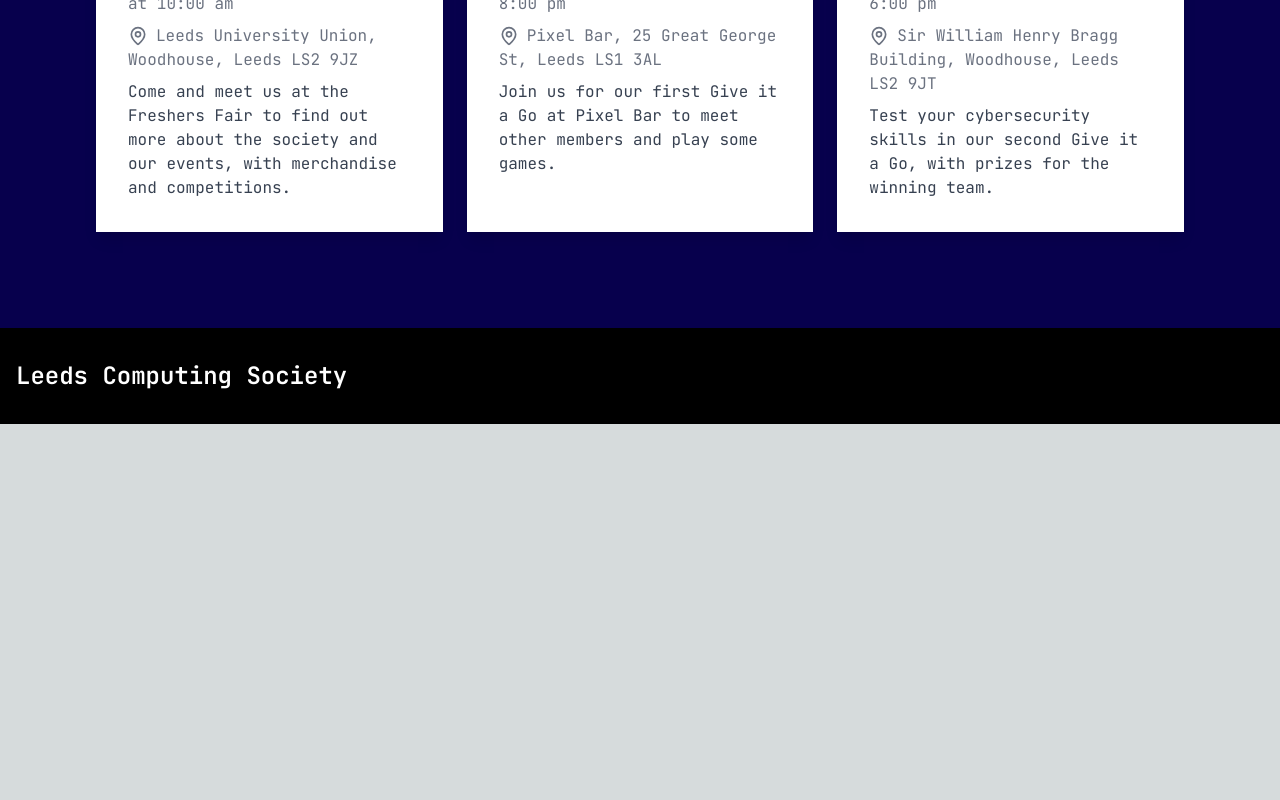
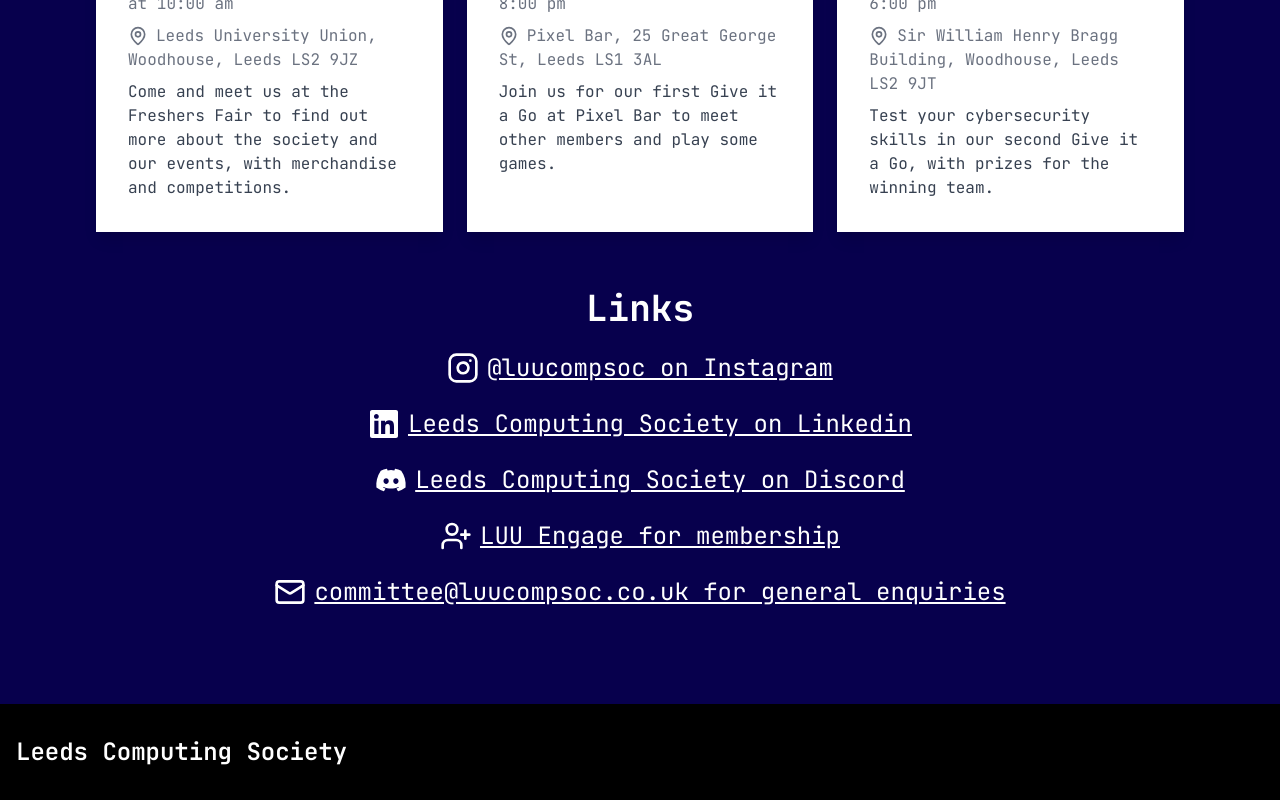
Before and after one commit to mirandamaygough/compsoc-website, a Next.js app: page / in a window 1280 px wide. Shown: the part 1413-2213 px from the top of the page. Before the commit the page ends 1837 px from the top, so only its background shows below. Built offline with nearby package versions, Linux system fonts and the light colour scheme.

Commit message:
added links

```diff
--- a/app/contact/page.tsx
+++ b/app/contact/page.tsx
@@ -9,15 +9,48 @@
     const [company, setCompany] = useState('');
     const [message, setMessage] = useState('');
 
-    const handleSubmit = (e: React.FormEvent) => {
+    const [errorMessage, setErrorMessage] = useState('');
+    const [successMessage, setSuccessMessage] = useState('');
+
+    const handleSubmit = async(e: React.FormEvent) => {
         e.preventDefault();
-        // Handle form submission logic here
+
+        if (!name || !email || !company || !message) {
+            setSuccessMessage('');
+            setErrorMessage('Please fill in all fields.');
+            return;
+        }
+
+        const emailRegex = /^[^\s@]+@[^\s@]+\.[^\s@]+$/;
+        if (!emailRegex.test(email)) {
+            setSuccessMessage('');
+            setErrorMessage('Please enter a valid email address.');
+            return;
+        }
+
+        const response = await fetch('/api/submit', {
+            method: 'POST',
+            headers: {
+              'Content-Type': 'application/json',
+            },
+            body: JSON.stringify({ name, email, company, message }),
+          });
+
+          if (response.ok) {
+            setErrorMessage('');
+            setSuccessMessage('Thank you for your message!');
+          } else {
+            setSuccessMessage('');
+            setErrorMessage('Something went wrong, please try again.');
+          }
+
     };
 
     return (
-        <main className="flex min-h-screen flex-col items-center space-y-6 p-24 bg-primary text-white">
+        <div className="flex flex-col min-h-screen">
+            <main className="flex-grow flex flex-col items-center space-y-6 p-4 md:p-24 bg-primary text-white">
             <Navbar />
-        <h1 className="text-6xl font-bold text-center">Contact us</h1>
+            <h1 className="text-6xl font-bold text-center pt-6">Contact us</h1>
             <form onSubmit={handleSubmit} className="w-full max-w-md">
                 <div className="mb-4">
                     <label className="text-xl font-bold mb-2" htmlFor="name">
@@ -29,7 +62,6 @@
                         id="name"
                         value={name}
                         onChange={(e) => setName(e.target.value)}
-                    required
                     />
                 </div>
                 <div className="mb-4">
@@ -38,11 +70,10 @@
                     </label>
                     <input
                         className="shadow appearance-none border rounded w-full py-2 px-3 text-gray-700 leading-tight focus:outline-none focus:shadow-outline"
-                    type="email"
+                        type="text"
                         id="email"
                         value={email}
                         onChange={(e) => setEmail(e.target.value)}
-                    required
                     />
                 </div>
                 <div className="mb-4">
@@ -66,7 +97,6 @@
                         id="message"
                         value={message}
                         onChange={(e) => setMessage(e.target.value)}
-                    required
                     />
                 </div>
                 <div className="flex items-center justify-between">
@@ -74,8 +104,13 @@
                         Submit
                     </button>
                 </div>
+                <div className="flex flex-col items-start justify-center pt-4">
+                    {errorMessage && <p className="bg-red-200 text-red-800 text-sm rounded px-3 py-1 inline-block">{errorMessage}</p>}
+                    {successMessage && <p className="bg-green-200 text-green-800 text-sm rounded px-3 py-1 inline-block">{successMessage}</p>}
+                </div>
             </form>
             </main>
+        </div>
     );
 };
 
--- a/app/flag/page.tsx
+++ b/app/flag/page.tsx
@@ -6,10 +6,10 @@
     return(
         <div className="flex flex-col min-h-screen">
         <main className="flex-grow flex flex-col items-center text-center space-y-6 p-4 md:p-24 bg-primary text-white">
+        <p className="text-2xl font-bold">Flag: adalovelace</p>
             <p>Congratulations, you found the secret flag! Now scan the QR code on the table to fill out the interest form and type the flag
                 into the &apos;flag&apos; field on the form to be entered into the prize draw to win either a £50 M&S voucher or an Arduino.
             </p>
-            <p className="text-2xl font-bold">Flag: adalovelace</p>
             <p> Why is this the flag? Ada Lovelace was a British mathematician and computer scientist, widely considered to have written the first ever computer program.
                 Her work was pivotal to the field and means you get to be here, hopefully joining Leeds Computing Society, today!
             </p>
--- a/app/page.tsx
+++ b/app/page.tsx
@@ -5,6 +5,8 @@
 import Typewriter from 'typewriter-effect';
 import { useEffect, useState } from 'react';
 import Image from 'next/image';
+import { LuInstagram, LuUserPlus, LuMail } from "react-icons/lu";
+import { FaDiscord, FaLinkedin } from "react-icons/fa6";
 
 export default function Home() {
   const [events, setEvents] = useState<Event[]>([]);
@@ -74,6 +76,29 @@
             />
           ))}
         </div>
+        <h2 className="text-4xl font-bold text-center pt-8">Links</h2>
+        <div className="flex flex-col items-center space-y-6">
+          <a href="https://www.instagram.com/luucompsoc" target="_blank" rel="noreferrer" className="flex items-center space-x-2">
+            <LuInstagram size="2em" />
+            <span className="text-2xl underline">@luucompsoc on Instagram</span>
+          </a>
+          <a href="https://www.linkedin.com/company/luu-compsoc/" target="_blank" rel="noreferrer" className="flex items-center space-x-2">
+            <FaLinkedin size="2em" />
+            <span className="text-2xl underline ">Leeds Computing Society on Linkedin</span>
+          </a>
+          <a href="https://discord.com/invite/fAneEKuHqs" target="_blank" rel="noreferrer" className="flex items-center space-x-2">
+            <FaDiscord size="2em" />
+            <span className="text-2xl underline ">Leeds Computing Society on Discord</span>
+          </a>
+          <a href="https://engage.luu.org.uk/groups/PQ3/compsoc" target="_blank" rel="noreferrer" className="flex items-center space-x-2">
+            <LuUserPlus size="2em" />
+            <span className="text-2xl underline ">LUU Engage for membership</span>
+          </a>
+          <a href="mailto:committee@luucompsoc.co.uk" className="flex items-center space-x-2">
+            <LuMail size="2em" />
+            <span className="text-2xl underline ">committee@luucompsoc.co.uk for general enquiries</span>
+          </a>
+        </div>
       </main>
 
       <footer className="bg-black w-full mt-auto text-white">
```
Also changed, not shown: api/submit-form.js (added, +13 -0 lines). Lines whose indentation alone changed are shown as unchanged.
